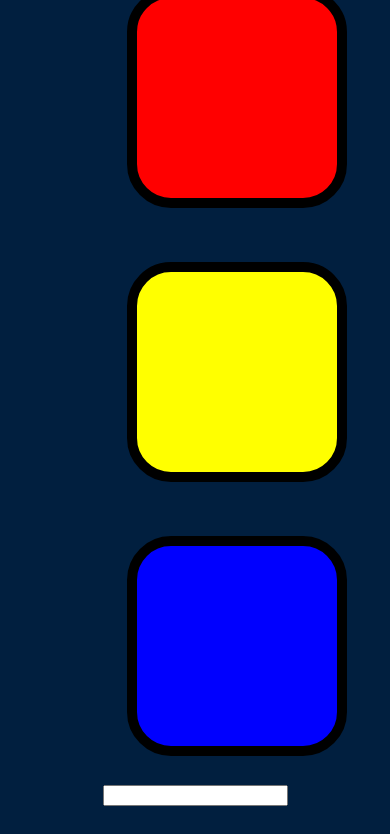
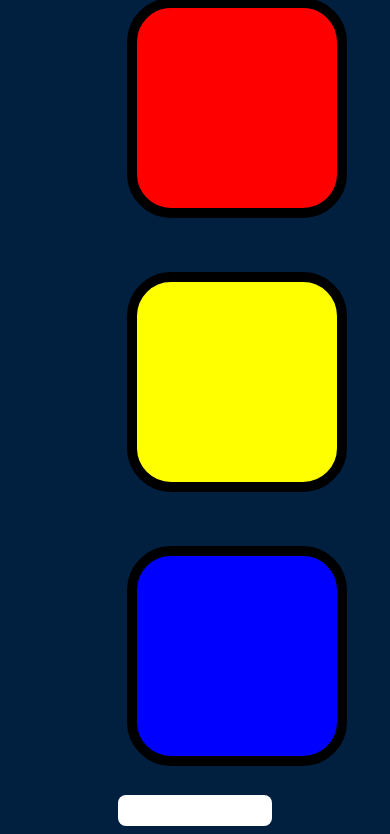
Before and after one commit to SAbdulMujafar98/Simon-game, a plain HTML site: page index.html in a window 390 px wide. Shown: the part 497-1331 px from the top of the page. Drawn offline with nearby package versions, Linux system fonts and the light colour scheme.

Commit message:
Update styles.css

```diff
--- a/styles.css
+++ b/styles.css
@@ -54,3 +54,19 @@ body {
 .game-over{
   background-color: red;
 }
+
+ input{
+  display: none;
+ }
+
+@media (max-width:769px){
+  input{
+    display:inline-block;
+    width: 80%;
+    height: 1.8rem;
+    border: none;
+    border-radius: 8px;
+    text-align: center;
+    background-color: #fff;
+  }
+}
```
